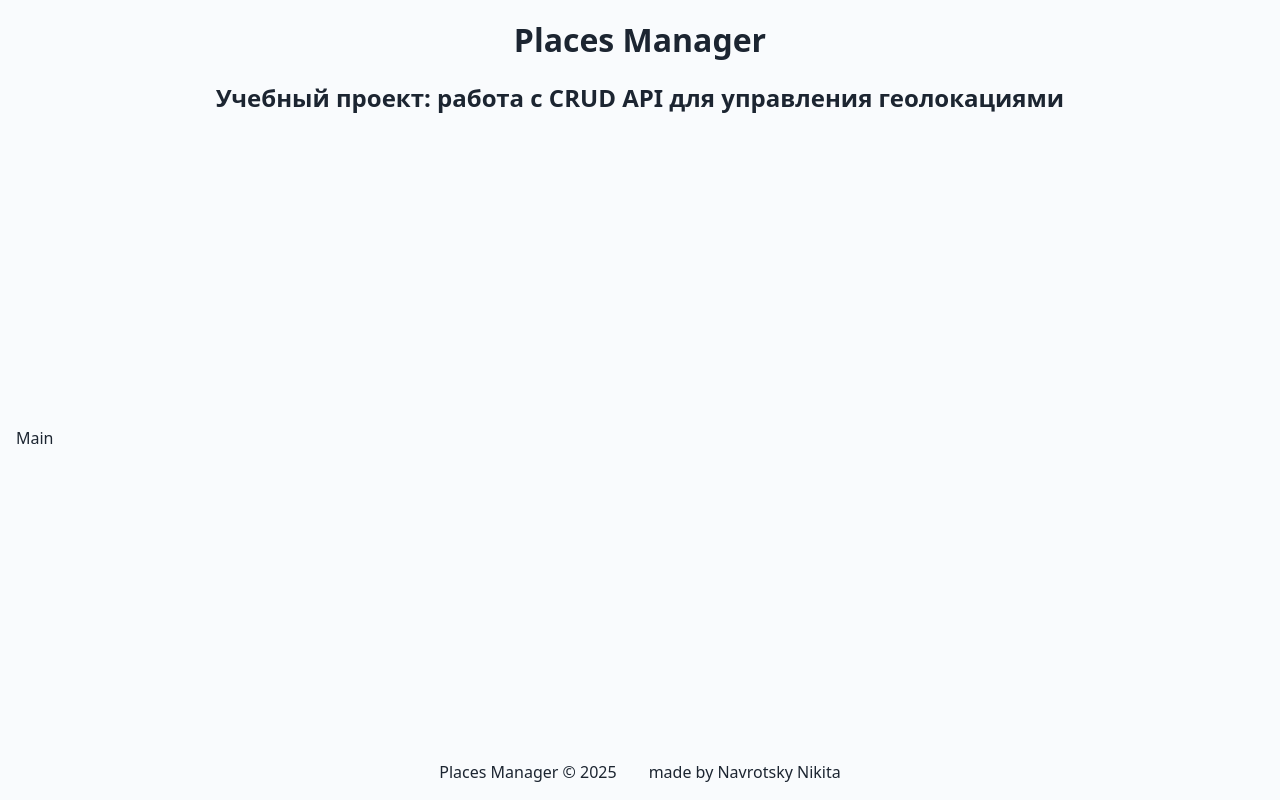
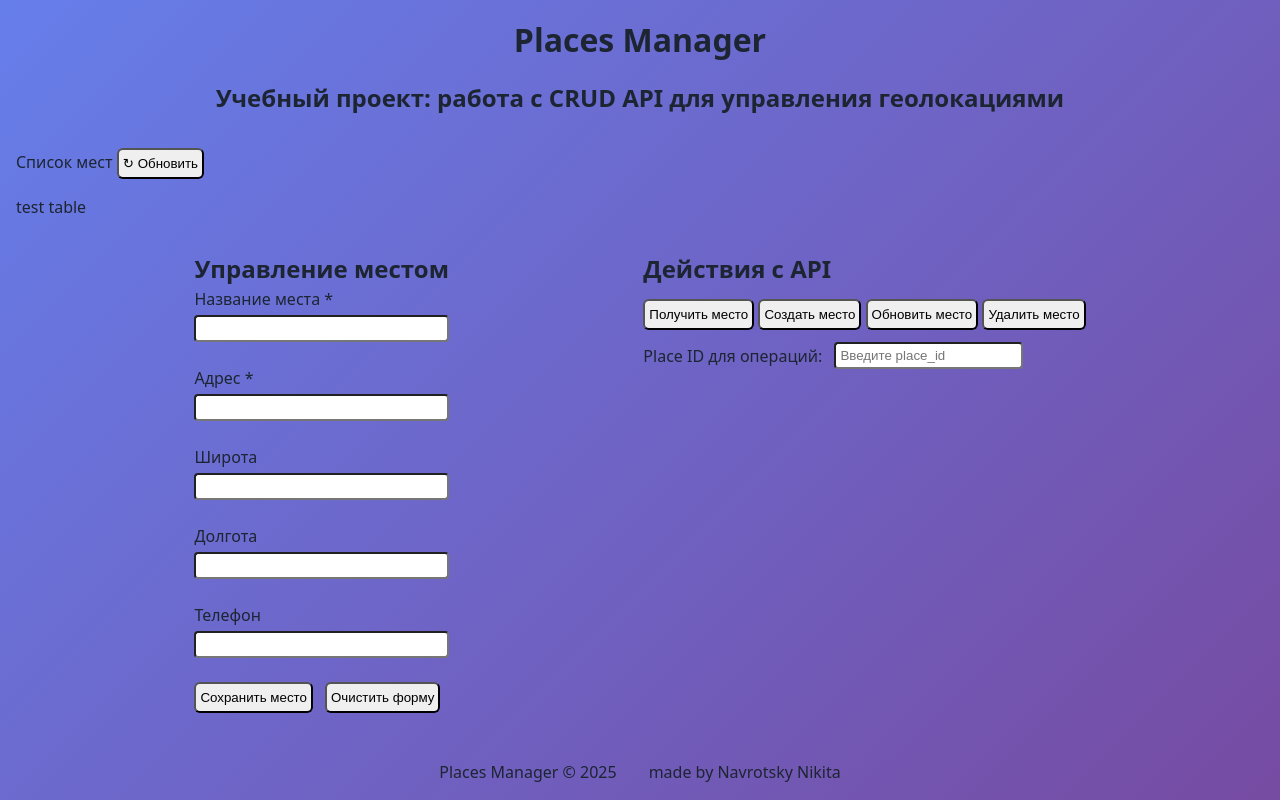
Before and after one commit to MikeN-hub/places, a website: page index.html in a window 1280 px wide. Drawn offline with Linux system fonts and the light colour scheme.

Commit message:
верстка и стили для формы и crud-операций

```diff
--- a/css/style.css
+++ b/css/style.css
@@ -5,7 +5,7 @@ body {
   color: var(--color-text-primary);
   font-size: 16px;
   line-height: 1.5;
-  background-color: var(--color-grey-light);
+  background: var(--gradient-primary);
 }
 
 .page {
@@ -14,7 +14,8 @@ body {
   padding: 16px;
   display: flex;
   flex-direction: column;
-  justify-content: space-between;
+  gap: 32px;
+  /* justify-content: space-between; */
 }
 
 header {
@@ -24,9 +25,69 @@ header {
   gap: 16px;
 }
 
+main {
+  display: flex;
+  flex-direction: column;
+  gap: 32px;
+}
+
+.main__table {
+  display: flex;
+  flex-direction: column;
+  gap: 16px;
+}
+
+.main__form {
+  display: flex;
+  flex-direction: column;
+  gap: 24px;
+}
+
+.form__item {
+  display: flex;
+  flex-direction: column;
+  gap: 4px;
+}
+
+input {
+  padding: 4px;
+  border-radius: 4px;
+}
+
+.wrapper {
+  display: flex;
+  gap: 16px;
+  justify-content: space-evenly;
+}
+
+.form__buttons {
+  display: flex;
+  align-items: center;
+  gap: 12px;
+}
+
+.main__actions {
+  display: flex;
+  flex-direction: column;
+  gap: 12px;
+}
+
+.actions__place-id {
+  display: flex;
+  gap: 12px;
+  align-items: center;
+}
+
 footer {
   display: flex;
   justify-content: center;
   column-gap: 32px;
   flex-wrap: wrap;
+  margin-top: auto;
 }
+
+.btn {
+  padding: 6px 4px;
+  border-radius: 6px;
+  cursor: pointer;
+}
--- a/css/variables.css
+++ b/css/variables.css
@@ -10,4 +10,7 @@
   --color-grey: #edf1f6;
   --color-grey-light: #f9fbfd;
   --color-grey-dark: #c7ced8;
+
+  /* Gradients */
+  --gradient-primary: linear-gradient(135deg, #667eea 0%, #764ba2 100%);
 }
--- a/index.html
+++ b/index.html
@@ -46,7 +46,171 @@
         <h2>Учебный проект: работа с CRUD API для управления геолокациями</h2>
       </header>
 
-      <div class="container main__container">Main</div>
+      <main class="main">
+        <!-- Таблица мест -->
+        <div class="main__table">
+          <div class="main-table__header">
+            <span class="main-table__title">Список мест</span>
+            <button
+              class="btn"
+              id="refresh-places"
+              type="button"
+            >
+              <span class="button__icon">↻</span>
+              Обновить
+            </button>
+          </div>
+
+          <div class="table-wrapper">
+            <div>test table</div>
+          </div>
+        </div>
+
+        <div class="wrapper">
+          <!-- Левая часть: Форма -->
+          <div>
+            <h2>Управление местом</h2>
+
+            <form class="main__form">
+              <div class="form__item">
+                <label
+                  for="place-name"
+                  class="form__label"
+                >
+                  Название места *
+                </label>
+                <input
+                  type="text"
+                  id="place-name"
+                  class="form__input"
+                  required
+                />
+              </div>
+
+              <div class="form__item">
+                <label
+                  for="place-address"
+                  class="form__label"
+                >
+                  Адрес *
+                </label>
+                <input
+                  type="text"
+                  id="place-address"
+                  class="form__input"
+                  required
+                />
+              </div>
+
+              <div class="form__item">
+                <label
+                  for="place-lat"
+                  class="form__label"
+                >
+                  Широта
+                </label>
+                <input
+                  type="number"
+                  id="place-lat"
+                  class="form__input"
+                  step="0.000001"
+                />
+              </div>
+
+              <div class="form__item">
+                <label
+                  for="place-lng"
+                  class="form__label"
+                >
+                  Долгота
+                </label>
+                <input
+                  type="number"
+                  id="place-lng"
+                  class="form__input"
+                  step="0.000001"
+                />
+              </div>
+
+              <div class="form__item">
+                <label
+                  for="place-phone"
+                  class="form__label"
+                >
+                  Телефон
+                </label>
+                <input
+                  type="tel"
+                  id="place-phone"
+                  class="form__input"
+                />
+              </div>
+
+              <div class="form__buttons">
+                <button
+                  type="submit"
+                  class="btn"
+                >
+                  Сохранить место
+                </button>
+                <button
+                  type="button"
+                  class="btn"
+                  id="clear-form"
+                >
+                  Очистить форму
+                </button>
+              </div>
+            </form>
+          </div>
+
+          <!-- Правая часть: CRUD операции -->
+          <div class="main__actions">
+            <h2 class="actions__title">Действия с API</h2>
+
+            <div class="actions-buttons">
+              <button
+                class="actions-buttons__get btn"
+                id="get-place"
+              >
+                Получить место
+              </button>
+              <button
+                class="actions-buttons__create btn"
+                id="create-place"
+              >
+                Создать место
+              </button>
+              <button
+                class="actions-buttons__update btn"
+                id="update-place"
+              >
+                Обновить место
+              </button>
+              <button
+                class="actions-buttons__delete btn"
+                id="delete-place"
+              >
+                Удалить место
+              </button>
+            </div>
+
+            <div class="actions__place-id">
+              <label
+                for="place-id-input"
+                class="form__label"
+                >Place ID для операций:</label
+              >
+              <input
+                type="text"
+                id="place-id-input"
+                class="form__input"
+                placeholder="Введите place_id"
+              />
+            </div>
+          </div>
+        </div>
+      </main>
 
       <footer class="footer">
         <div class="footer__text">Places Manager © 2025</div>
```
